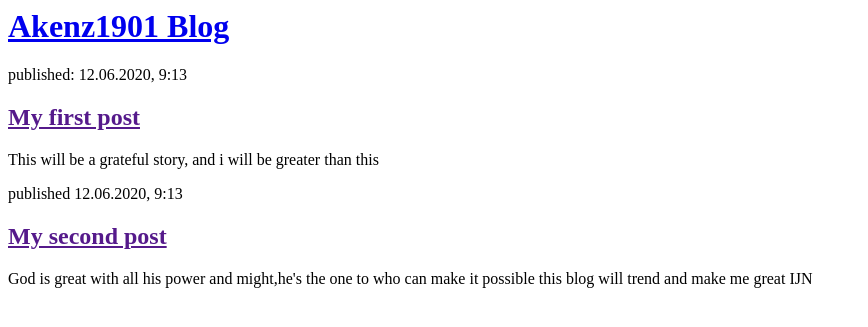
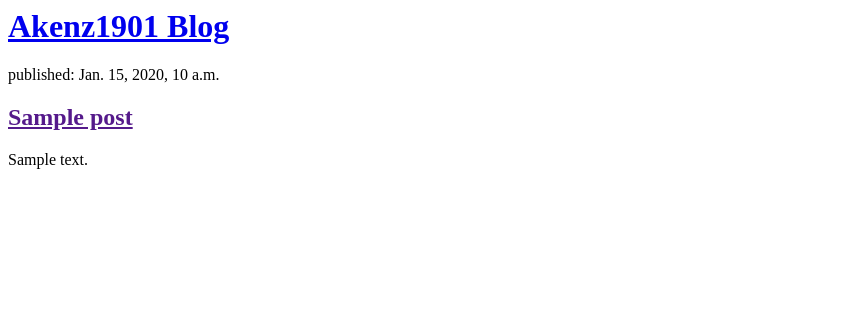
Before and after one commit to akenz1901/my-first-blog, a Django app: page / in a window 1280 px wide. Shown: the top 327 px of the page, without its empty margins (0-868 px from the left). Run offline with Django 3.2, Linux system fonts and the light colour scheme; tables that the repository leaves empty hold one stand-in row (values such as "Sample post").

Commit message:
Modified templates to display posts from database.

```diff
--- a/blog/templates/blog/post_list.html
+++ b/blog/templates/blog/post_list.html
@@ -6,17 +6,12 @@
         <div>
             <h1><a href="/">Akenz1901 Blog</a></h1>
          </div>
-
-         <div>
-             <p>published: 12.06.2020, 9:13</p>
-             <h2><a href="">My first post</a></h2>
-             <p>This will be a grateful story, and i will be greater than this</p>
-         </div>
-
-         <div>
-             <p>published 12.06.2020, 9:13</p>
-             <h2><a href="">My second post</a></h2>
-             <p>God is great with all his power and might,he's the one to who can make it possible this blog will trend and make me great IJN</p>
-         </div>
+        {% for post in posts %}
+            <div>
+                <p>published: {{ post.published_date }}</p>
+                <h2><a href=""> {{ post.title }}</a></h2>
+                <p>{{ post.text|linebreaksbr }}</p>
+            </div>
+        {% endfor %}
     </body>
 </html>
--- a/blog/views.py
+++ b/blog/views.py
@@ -1,5 +1,8 @@
 from django.shortcuts import render
+from django.utils import timezone
+from .models import Post
 
 # Create your views here.
 def post_list(request):
-    return render(request, 'blog/post_list.html',{})
+    posts = Post.objects.filter(published_date__lte=timezone.now()).order_by('published_date')
+    return render(request, 'blog/post_list.html', {'posts': posts})
```
